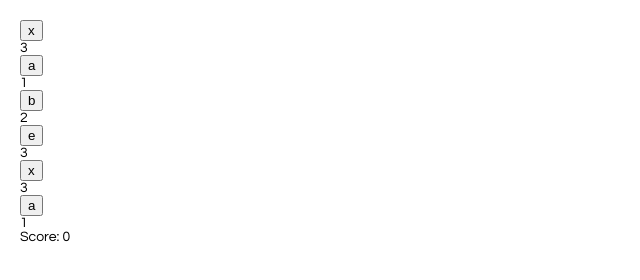
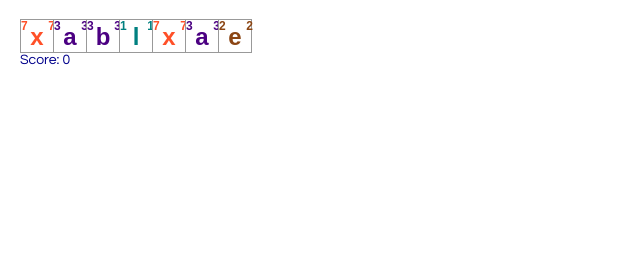
Before and after one commit to sharktoon/Wortwahn, a React app in the folder frontend/: page / in a window 1280 px wide. Shown: the whole page, without its empty margins (0-640 px from the left). Built offline with nearby package versions, Linux system fonts and the light colour scheme.

Commit message:
initial layout pass

```diff
--- a/frontend/src/index.css
+++ b/frontend/src/index.css
@@ -13,11 +13,21 @@ ol, ul {
     display: table;
 }
 
+.letter-row {
+}
+
+.word-row {
+}
+
+.score-row {
+    color: darkblue;
+}
+
 .status {
     margin-bottom: 10px;
 }
 
-.square {
+.letter {
     background: #fff;
     border: 1px solid #999;
     float: left;
@@ -30,10 +40,42 @@ ol, ul {
     padding: 0;
     text-align: center;
     width: 34px;
+    display: block;
+    position: relative;
 }
 
-.square:focus {
+.letter.value-1:enabled {
+    color: #008080;
+}
+.letter.value-2:enabled {
+    color: #8b4513;
+}
+.letter.value-3:enabled {
+    color: #4b0082;
+}
+.letter.value-5:enabled {
+    color: #2e8b57;
+}
+.letter.value-7:enabled {
+    color: #ff5028;
+}
+
+.letter:focus {
     outline: none;
+}
+
+.letter .letter-value {
+    position: absolute;
+    top: 0;
+    left: 0;
+    font-size: 12px;
+    text-align: left;
+    line-height: 12px;
+    height: inherit;
+    width: inherit;
+}
+.letter .letter-value.right {
+    text-align: right;
 }
 
 .kbd-navigation .square:focus {
@@ -41,8 +83,8 @@ ol, ul {
 }
 
 .game {
-    display: flex;
-    flex-direction: row;
+    display: block;
+    position: fixed;
 }
 
 .game-info {
--- a/frontend/src/index.js
+++ b/frontend/src/index.js
@@ -6,28 +6,53 @@ class Game extends React.Component {
     constructor(props) {
         super(props);
 
-        const letters = ['x', 'a', 'b', 'e', 'x', 'a'];
+        const letters = ['x', 'a', 'b', 'l', 'x', 'a', 'e'];
         this.state = {
             letters,
             used: new Array(letters.length).fill(false),
             endTime: new Date(),
             word: [],
             values: {
-                a: 1,
-                b: 2,
+                A: 3,
+                B: 3,
+                C: 3,
+                D: 2,
+                E: 2,
+                F: 3,
+                G: 1,
+                H: 2,
+                I: 1,
+                J: 5,
+                K: 3,
+                L: 1,
+                M: 3,
+                N: 2,
+                O: 1,
+                P: 3,
+                Q: 7,
+                R: 3,
+                S: 1,
+                T: 1,
+                U: 1,
+                V: 5,
+                W: 3,
+                X: 7,
+                Y: 7,
+                Z: 3,
             }
         };
     }
 
     getValue(letter) {
-        if (!letter) {
+        if (typeof(letter) !== 'string') {
             return 0;
         }
+        letter = letter.toUpperCase();
         const values = this.state.values;
         if (values.hasOwnProperty(letter)) {
             return values[letter];
         }
-        return 3;
+        return 0;
     }
 
     setLetter(i) {
@@ -69,7 +94,7 @@ class Game extends React.Component {
     calculateWord() {
         const word = this.state.word;
         let value = 0;
-        for(let k = 0; k < word.length; ++k) {
+        for (let k = 0; k < word.length; ++k) {
             value += this.getValue(word[k]);
         }
         return value;
@@ -102,15 +127,15 @@ class Game extends React.Component {
         });
         const wordValue = this.calculateWord();
         return (
-            <div>
+            <div className="game">
                 <div className="letter-row">
                     {letterRow}
                 </div>
+                <div className="score-row">
+                    Score: {wordValue}
+                </div>
                 <div className="word-row">
                     {wordRow}
-                </div>
-                <div>
-                    Score: {wordValue}
                 </div>
             </div>
         );
@@ -119,24 +144,25 @@ class Game extends React.Component {
 
 class Letter extends React.Component {
     render() {
+        const classNames = ['letter', 'value-' + this.props.value];
         return (
-            <div className='letter'>
-                <button className="letter-button" onClick={() => this.props.onClick()} disabled={this.props.used}>
+            <button
+                className={classNames.join(' ')}
+                onClick={() => this.props.onClick()}
+                disabled={this.props.used}>
+                <div className="letter-display">
                     {this.props.letter}
-                </button>
-                <div className="letter-value">
-                    {this.props.value}
                 </div>
-            </div>
+                <div className="letter-value">{this.props.value}</div>
+                <div className="letter-value right">{this.props.value}</div>
+            </button>
         );
     }
 }
 
-
-
 // ========================================
 
 ReactDOM.render(
-    <Game />,
+    <Game/>,
     document.getElementById('root')
 );
```
